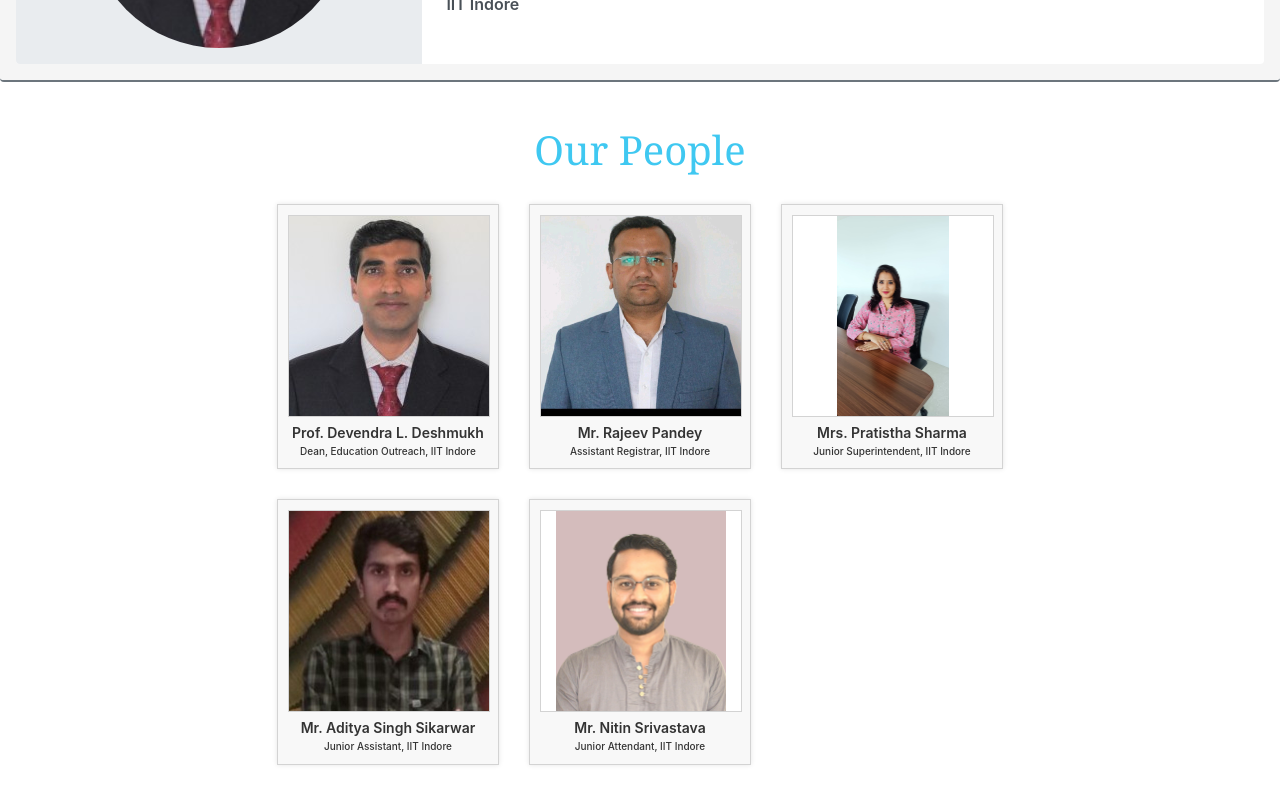
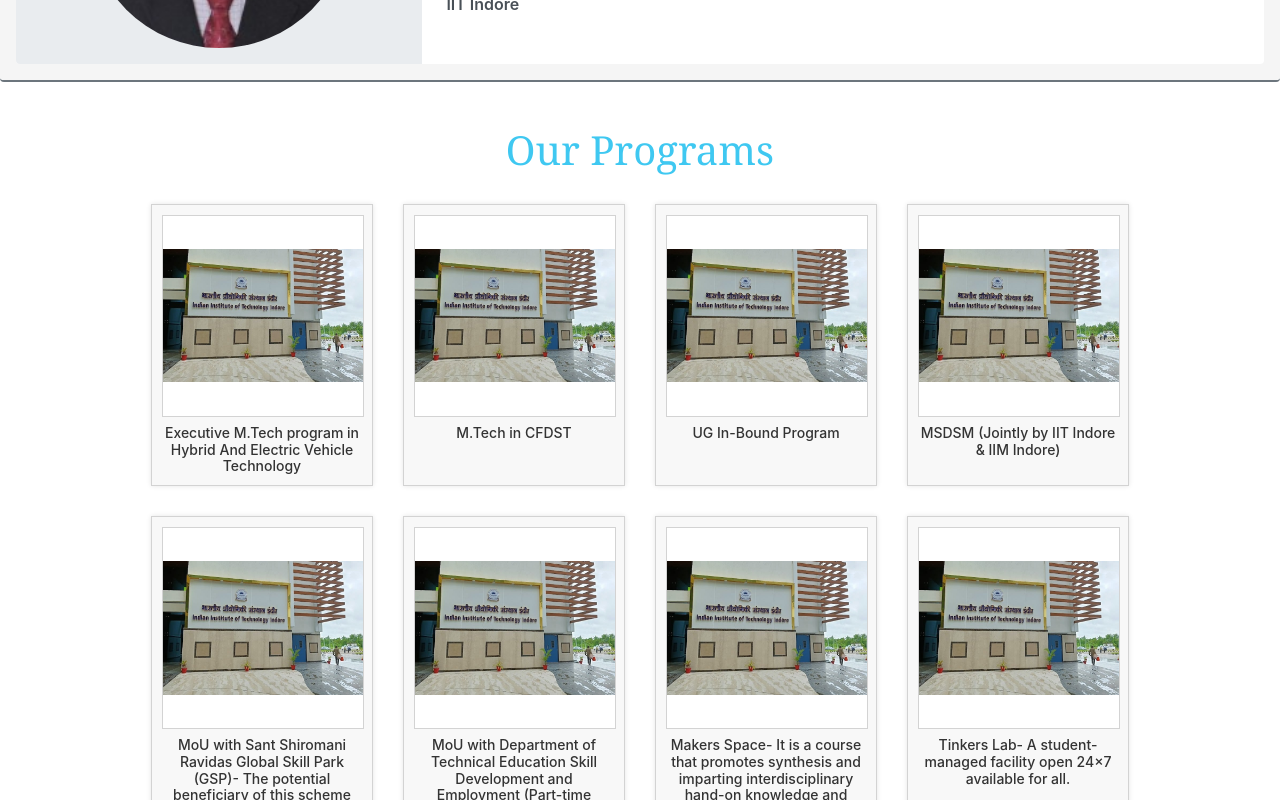
Before and after one commit to AviralSharma11/Educational_Outreach, a React (Create React App) app: page / in a window 1280 px wide. Shown: the part 1580-2380 px from the top of the page. Built offline with nearby package versions, Linux system fonts and the light colour scheme.

Commit message:
changed the link for our people page

```diff
--- a/src/App.js
+++ b/src/App.js
@@ -2,6 +2,7 @@
 import Home from './Components/Home';
 import IITI_page from "./Components/IITI_page";
 import Engagements_and_Cooperations from "./Components/Engagments_and_cooperations";
+import OurPeople from "./Components/OurPeople";
 
 
 function App() {
@@ -13,7 +14,7 @@
 
           <Route path="/iit-indore" element={<IITI_page/>} />
 
-          {/* <Route path="/Cooperation_&_Engagements" element={<Engagements_and_Cooperations />} /> */}
+          <Route path="/our_people" element={<OurPeople/>} />
         </Routes>
       </Router>
     </div>
--- a/src/Components/Header.jsx
+++ b/src/Components/Header.jsx
@@ -104,11 +104,11 @@
             {/* DropDown Menu */}
             <div className="dropdown-content">
               <a href="#" className="sub" onClick={closeMenu}>Educational Outreach</a>
-              <a href="#People" className="sub" onClick={(e) => {
+              <a href="#People" className="sub" >onClick={(e) => {
                 e.preventDefault();
                 document.getElementById("People").scrollIntoView({ behavior: "smooth" });
                 closeMenu();
-              }}>
+              }}
                 Our People
               </a>
               <a href="/iit-indore" className="sub" onClick={closeMenu}>IIT Indore</a>
--- a/src/Components/Home.jsx
+++ b/src/Components/Home.jsx
@@ -38,7 +38,7 @@
             )}
             <Director_message searchQuery={searchQuery} onMatchFound={handleMatchFound} />
             <Devendra_sir_message searchQuery={searchQuery} onMatchFound={handleMatchFound} />
-            <OurPeople searchQuery={searchQuery} onMatchFound={handleMatchFound} />
+            {/* <OurPeople searchQuery={searchQuery} onMatchFound={handleMatchFound} /> */}
             <Program searchQuery={searchQuery} onMatchFound={handleMatchFound} />
             <MoU data={mou} searchQuery={searchQuery} onMatchFound={handleMatchFound} />
             <News$Events searchQuery={searchQuery} onMatchFound={handleMatchFound} />
```
